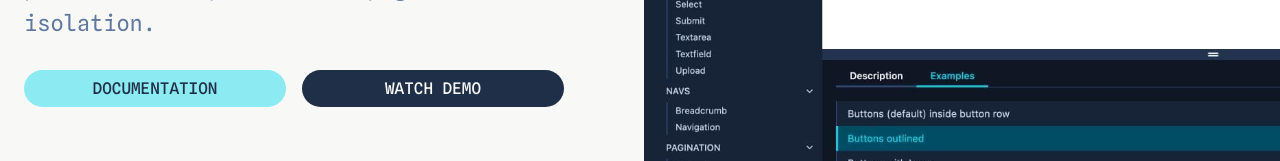
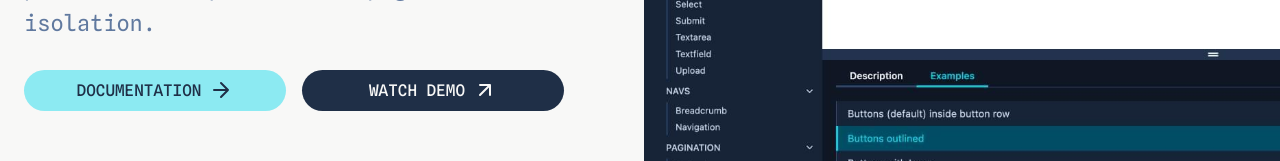
Before and after one commit to gardenjs/docs, a SvelteKit app: page / in a window 1280 px wide. Shown: the part 580-741 px from the top of the page. Built offline with nearby package versions, Linux system fonts and the light colour scheme.

Commit message:
add arrows to btns

```diff
--- a/src/components/headerintro/Headerintro.svelte
+++ b/src/components/headerintro/Headerintro.svelte
@@ -8,8 +8,14 @@
     <div class="slogan">Plant, Cultivate, <span class="italic">Harvest!</div>
     <p class="slogan_subtext">Gardenjs provides a centralized platform for developers to create, test and present UI components and pages in isolation.</p>
     <div class="header_links">
-      <a href="/docs" class="btn-docs" title="documentation">Documentation</a>
-      <a href=".#" title="Watch Gardenjs demo" target="_blank">Watch Demo</a>
+      <a href="/docs" class="header_link btn-docs" title="documentation">
+        <span class="header_links-label">Documentation</span>
+        <svg xmlns="http://www.w3.org/2000/svg" width="24" height="24" fill="none" stroke="currentColor" stroke-width="2" stroke-linecap="round" stroke-linejoin="round"><path d="M5 12h14m-7-7l7 7-7 7"/></svg>
+      </a>
+      <a href=".#" class="header_link" title="Watch Gardenjs demo" target="_blank">
+        <span class="header_links-label">Watch Demo</span>
+        <svg xmlns="http://www.w3.org/2000/svg" width="24" height="24" fill="none" stroke="currentColor" stroke-width="2" stroke-linecap="round" stroke-linejoin="round"><path d="M7 7h10v10M7 17L17 7"/></svg>
+      </a>
     </div>
   </div>
   <div class="header_img">
@@ -96,26 +102,40 @@
           grid-template-columns: repeat(2, 1fr);
           gap: 0 1rem;
         }
-        a {
-          display: block;
+        .header_link {
+          display: flex;
+          justify-content: center;
+          align-items: center;
           padding: 0.375rem 1.25rem;
           color: var(--c-website-bg);
           font-size: 0.875rem;
           @media (min-width: 840px) {
             font-size: 1rem;
           }
+          @media (min-width: 960px) {
+            padding: 0.5rem 1.25rem;
+          }
           text-transform: uppercase;
-          text-align: center;
           font-weight: 500;
           text-decoration: none;
           background-color: var(--c-text);
           border-radius: 1.5rem;
-          transition: 0.2s;
+          transition: 0.8s;
+          .header_links-label {
+            padding-right: 0.5rem;
+          }
+          svg {
+            transition: 0.2s;
+          }
           &:hover,
           &:focus {
             background-color: var(--c-secondary);
             // box-shadow: 0 .175rem .5rem 0 rgba(0,0,0,.4);
             transition: 0.2s;
+            svg {
+              transform: translateX(0.375rem);
+              transition: 0.2s;
+            }
           }
         }
         a.btn-docs {
```
